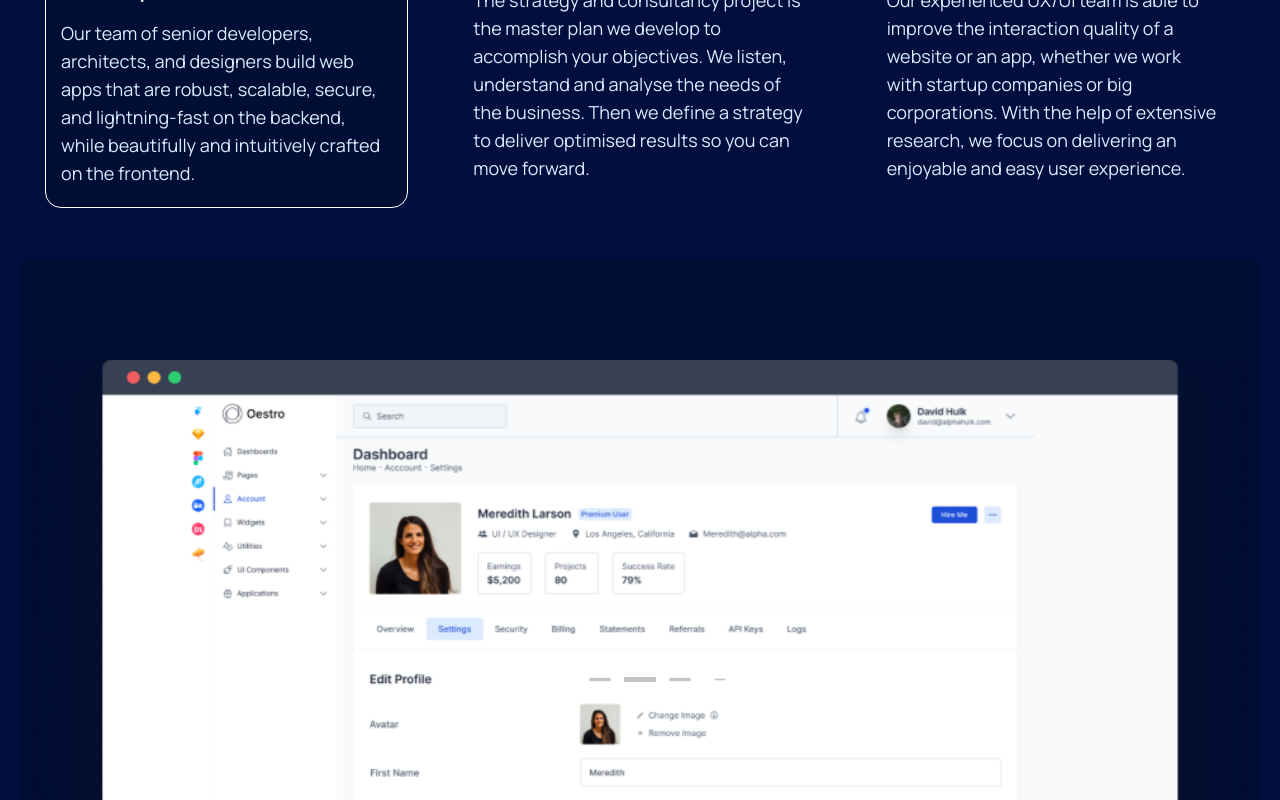
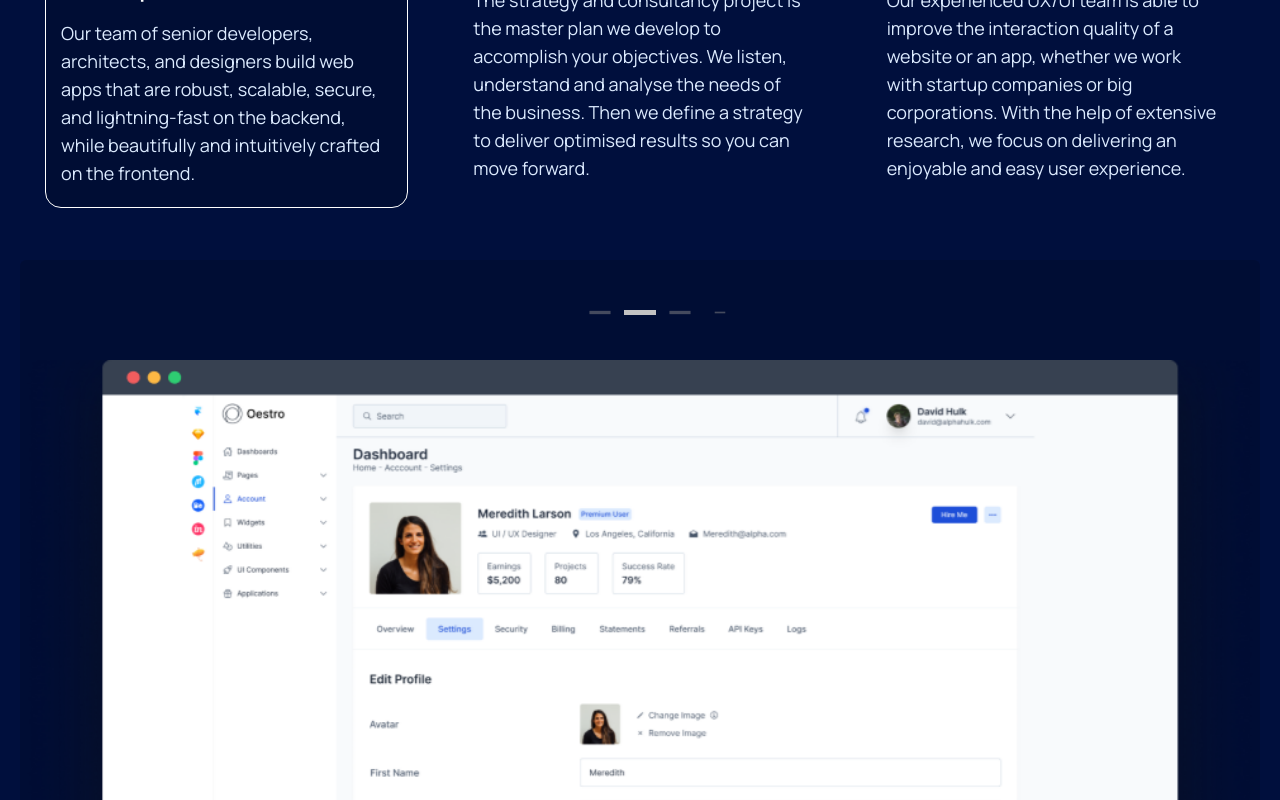
Before and after one commit to huzaifashuaib/shConsultant, a Next.js app: page /technology-services in a window 1280 px wide. Shown: the part 1462-2262 px from the top of the page. Built offline with nearby package versions, Linux system fonts and the light colour scheme.

Commit message:
fix: slider bullets Fixes

```diff
--- a/src/app/globals.css
+++ b/src/app/globals.css
@@ -66,9 +66,6 @@ html {
     transparent
   );
 }
-.mySwiper .swiper-pagination {
-  bottom: 0 !important;
-}
 
 .mySwiper .swiper-pagination-bullet {
   margin: 0 4px !important;
```
